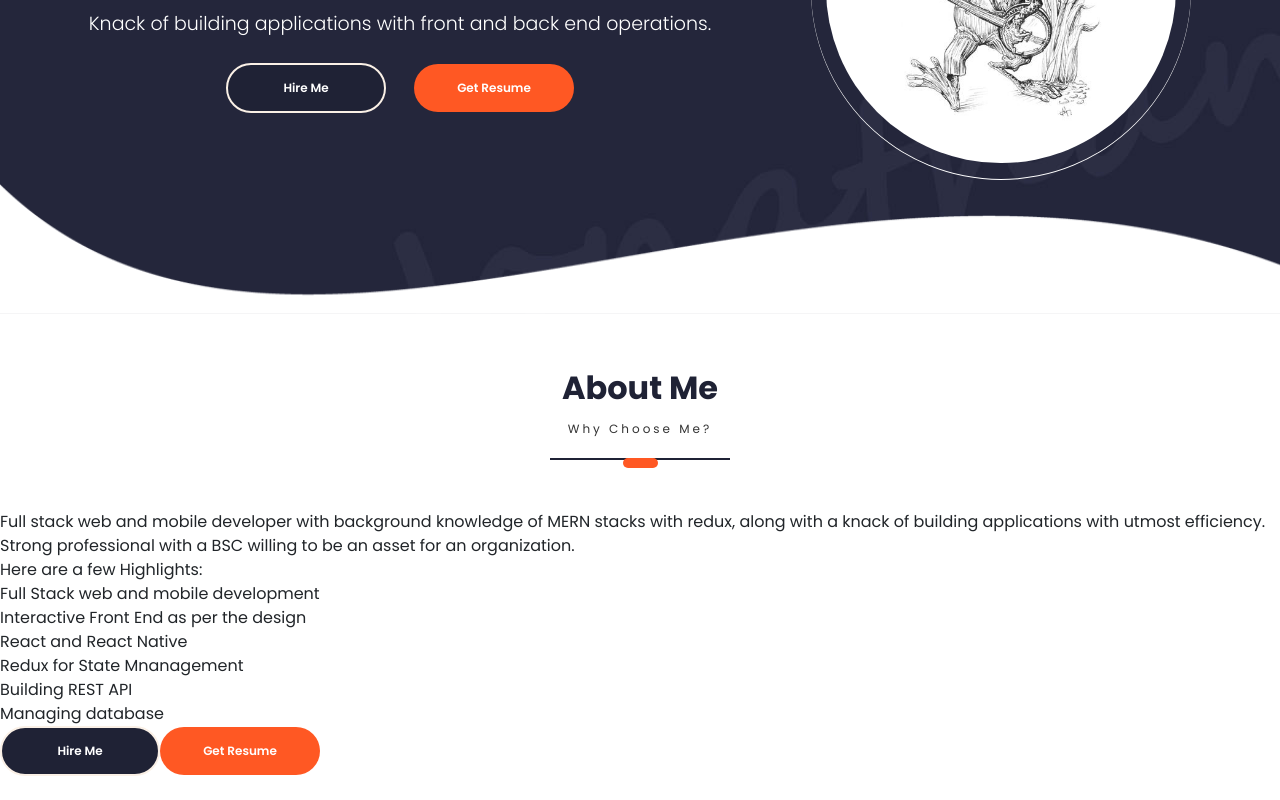
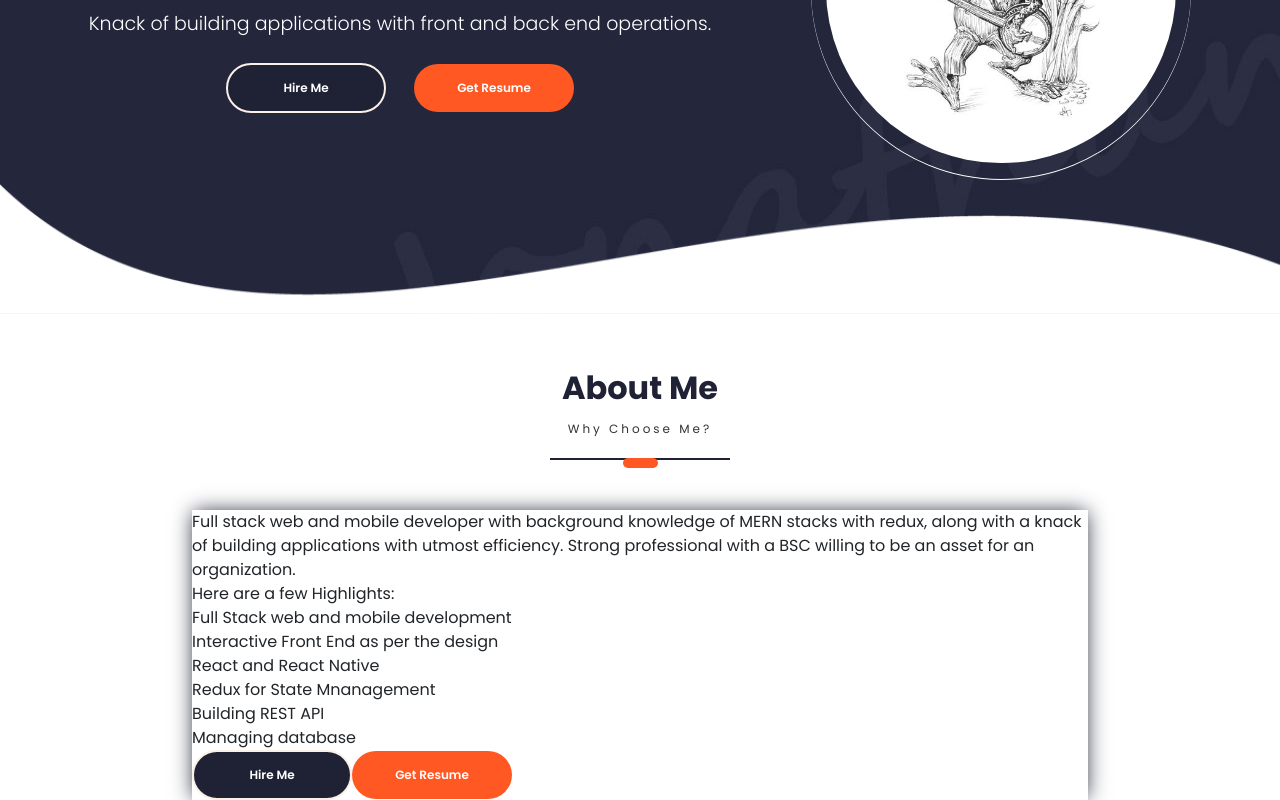
Before and after one commit to seannbannon/myportfolio, a React (Create React App) app in the folder portfolio/: page / in a window 1280 px wide. Shown: the part 356-1156 px from the top of the page. Before the commit the page ends 1132 px from the top, so only its background shows below. Built offline with nearby package versions, Linux system fonts and the light colour scheme; a web font is replaced by a local one.

Commit message:
about me card in place

```diff
--- a/portfolio/src/PortfolioContainer/AboutMe/AboutMe.css
+++ b/portfolio/src/PortfolioContainer/AboutMe/AboutMe.css
@@ -5,3 +5,14 @@
     align-items: center;
     margin: 50px 0 0 0;
 }
+
+.about-me-parent{
+    max-width: 1000px;
+    width: 70%;
+}
+
+.about-me-card{
+    display: flex;
+    width: 100%;
+    box-shadow: 0 0px 20px -2px #1f2235;
+}
```
